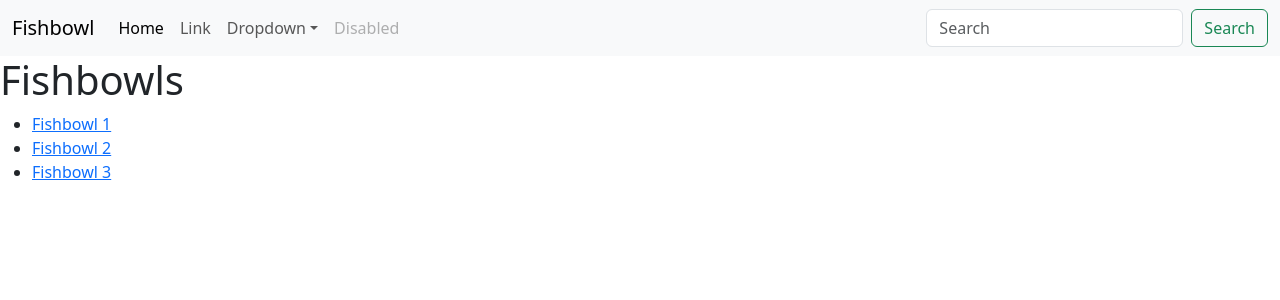
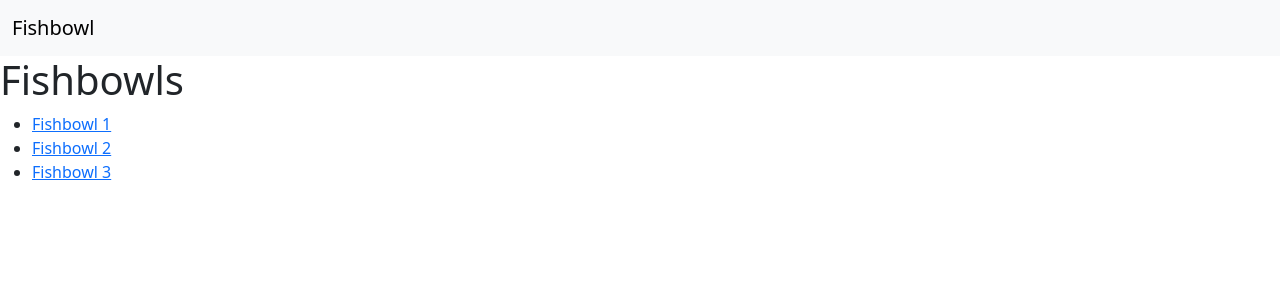
Before and after one commit to chacewells/fishbowl-prototype, a React (Create React App) app: page / in a window 1280 px wide. Shown: the top 300 px of the page. Built offline with nearby package versions, Linux system fonts and the light colour scheme.

Commit message:
Remove menu items from topnav (for now)

```diff
--- a/src/App.js
+++ b/src/App.js
@@ -4,11 +4,9 @@
 
 function App() {
   return (
-    <>
-      <Layout>
-        <Outlet/>
-      </Layout>
-    </>
+    <Layout>
+      <Outlet/>
+    </Layout>
   );
 }
 
--- a/src/components/TopNav.js
+++ b/src/components/TopNav.js
@@ -9,34 +9,17 @@
         <button className="navbar-toggler" type="button" data-bs-toggle="collapse" data-bs-target="#navbarSupportedContent" aria-controls="navbarSupportedContent" aria-expanded="false" aria-label="Toggle navigation">
           <span className="navbar-toggler-icon"></span>
         </button>
-        <div className="collapse navbar-collapse" id="navbarSupportedContent">
-          <ul className="navbar-nav me-auto mb-2 mb-lg-0">
-            <li className="nav-item">
-              <a className="nav-link active" aria-current="page" href="#">Home</a>
-            </li>
-            <li className="nav-item">
-              <a className="nav-link" href="#">Link</a>
-            </li>
-            <li className="nav-item dropdown">
-              <a className="nav-link dropdown-toggle" href="#" id="navbarDropdown" role="button" data-bs-toggle="dropdown" aria-expanded="false">
-                Dropdown
-              </a>
-              <ul className="dropdown-menu" aria-labelledby="navbarDropdown">
-                <li><a className="dropdown-item" href="#">Action</a></li>
-                <li><a className="dropdown-item" href="#">Another action</a></li>
-                <li><hr className="dropdown-divider"/></li>
-                <li><a className="dropdown-item" href="#">Something else here</a></li>
-              </ul>
-            </li>
-            <li className="nav-item">
-              <a className="nav-link disabled" href="#" tabIndex="-1" aria-disabled="true">Disabled</a>
-            </li>
-          </ul>
-          <form className="d-flex">
-            <input className="form-control me-2" type="search" placeholder="Search" aria-label="Search"/>
-              <button class="btn btn-outline-success" type="submit">Search</button>
-          </form>
-        </div>
+        {/*todo add breadcrumb to nav back, back button or menu items*/}
+        {/*<div className="collapse navbar-collapse" id="navbarSupportedContent">*/}
+        {/*  <ul className="navbar-nav me-auto mb-2 mb-lg-0">*/}
+        {/*    <li className="nav-item">*/}
+        {/*      <a className="nav-link active" aria-current="page" href="#">Home</a>*/}
+        {/*    </li>*/}
+        {/*    <li className="nav-item">*/}
+        {/*      <a className="nav-link" href="#">Link</a>*/}
+        {/*    </li>*/}
+        {/*  </ul>*/}
+        {/*</div>*/}
       </div>
     </nav>
   );
```
